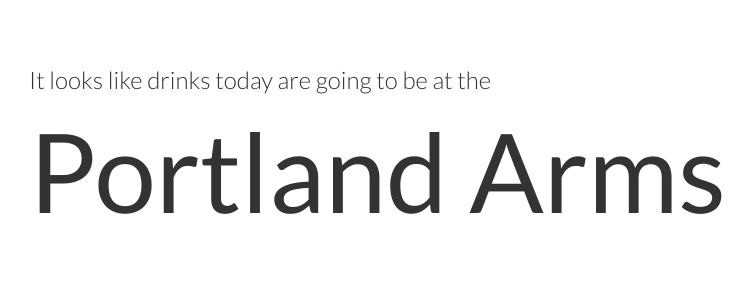
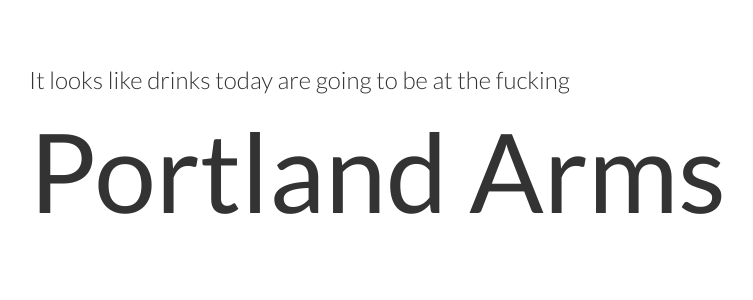
Before and after one commit to barentsen/WhereTheFuckShallWeGo.com, a Flask app: page / in a window 1280 px wide. Shown: the top 300 px of the page, without its empty margins (41-794 px from the left). Run offline with Flask 2, Linux system fonts and the light colour scheme; some libraries are stand-ins or nearby versions.

Commit message:
Added the f-word

```diff
--- a/templates/index.html
+++ b/templates/index.html
@@ -12,9 +12,9 @@
 <div class="container">
   <div class='small'>
   {% if date %}
-    It looks like drinks on {{date}} are going to be at the
+    It looks like drinks on {{date}} are going to be at the fucking
   {% else %}
-    It looks like drinks today are going to be at the
+    It looks like drinks today are going to be at the fucking
   {% endif %}
   </div>
 
```
